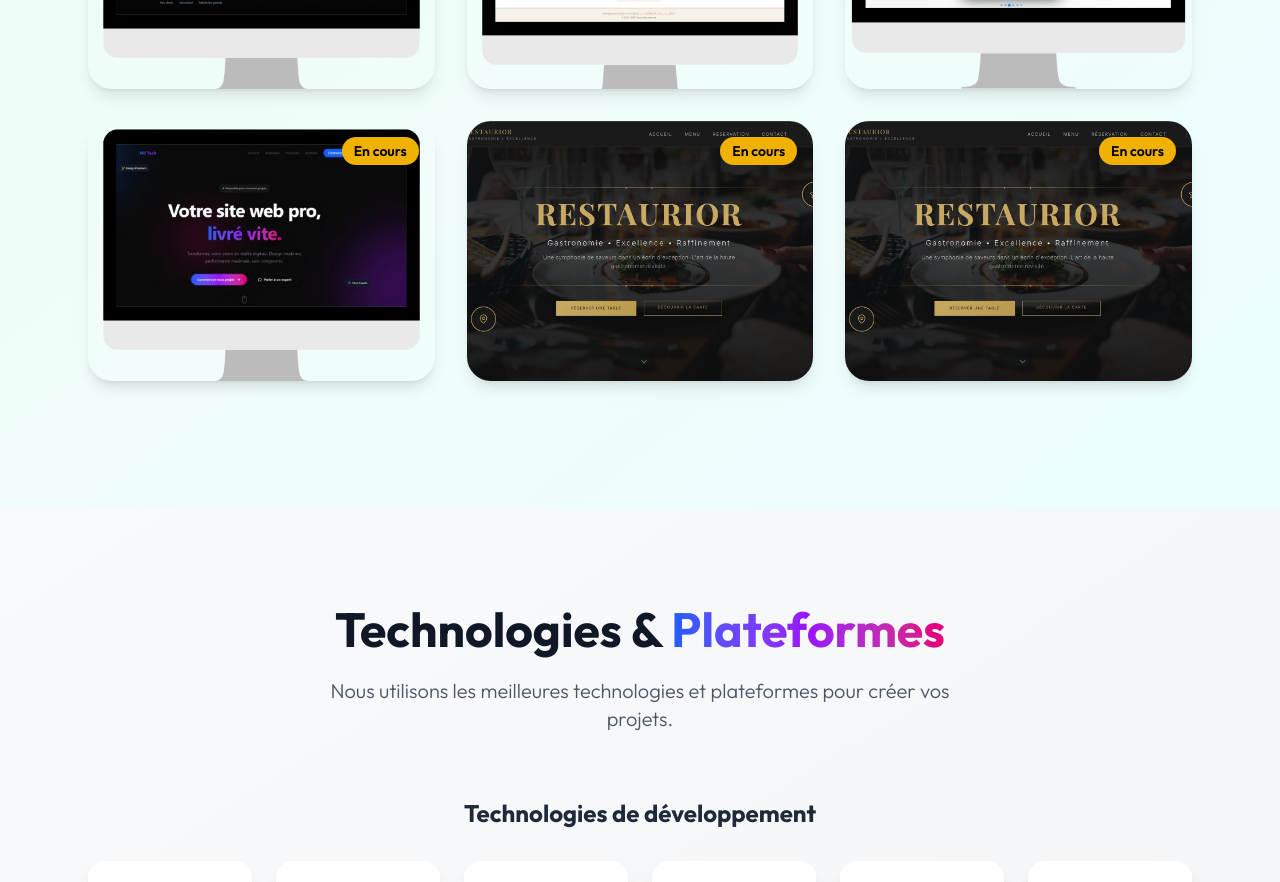
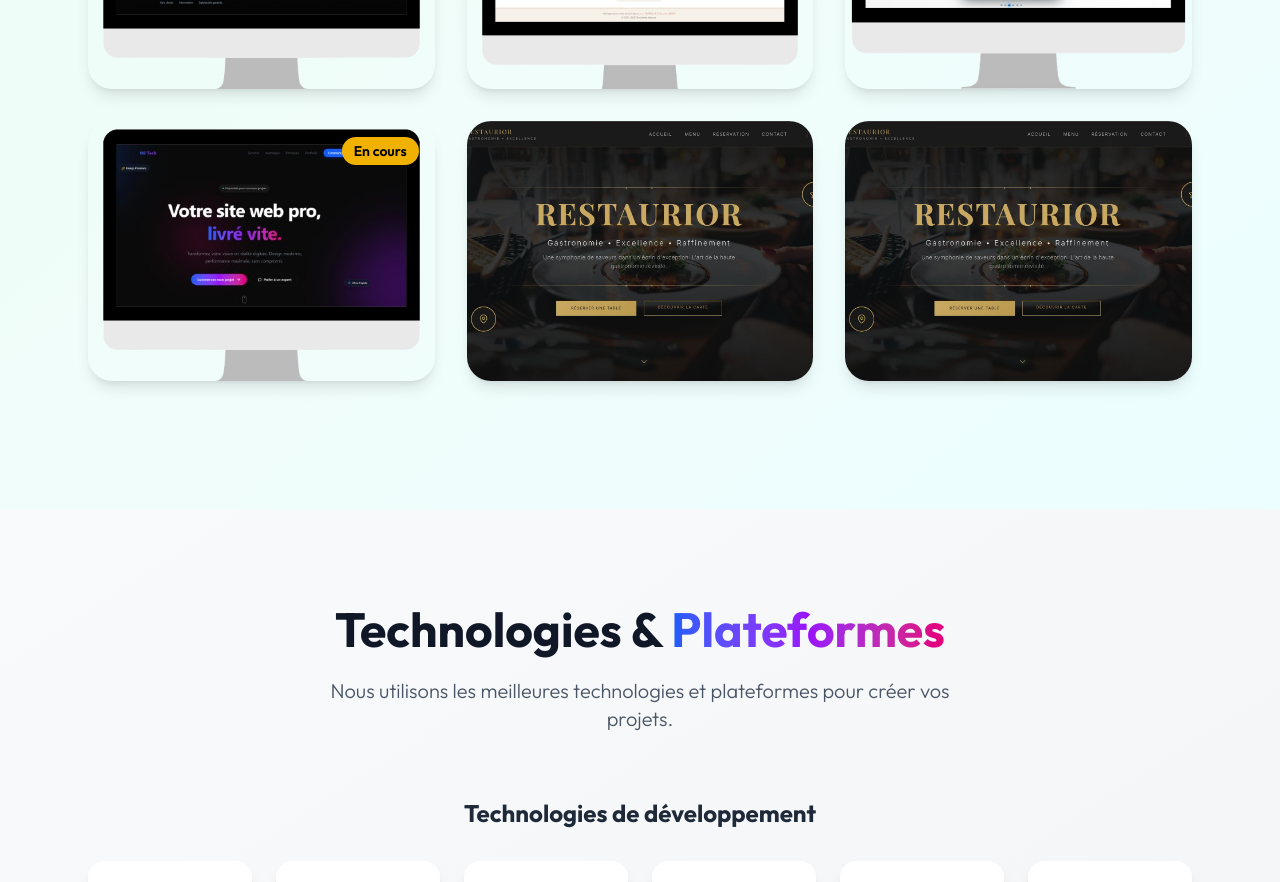
Before and after one commit to witechagency/witech, a React (Vite) app: page / in a window 1280 px wide. Shown: the part 5100-5982 px from the top of the page. Built offline with nearby package versions, Linux system fonts and the light colour scheme.

Commit message:
Update Portfolio.tsx

```diff
--- a/src/page/sections/Portfolio.tsx
+++ b/src/page/sections/Portfolio.tsx
@@ -33,13 +33,15 @@ const projects = [
         title: "Salon de Coiffure",
         category: "Site Vitrine",
         image: "../../src/assets/image.png",
-        status: "in-progress"
+        link: "https://site-de-coiffeur.onrender.com/",
+        status: "completed"
     },
     {
         title: "Restaurant Africain",
         category: "Site E-commerce",
         image: "../../src/assets/image.png",
-        status: "in-progress"
+        link: "https://site-de-restaurant.onrender.com/",
+        status: "completed"
     }
 ];
 
```
